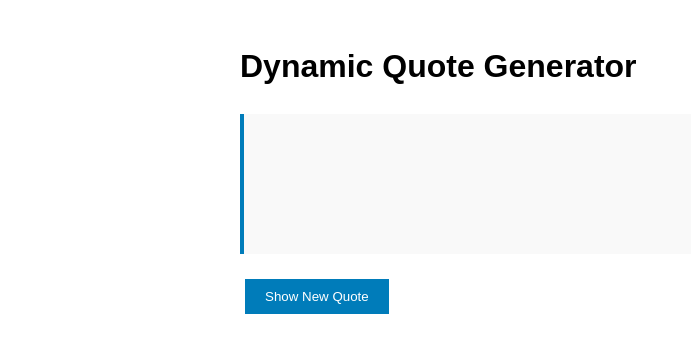
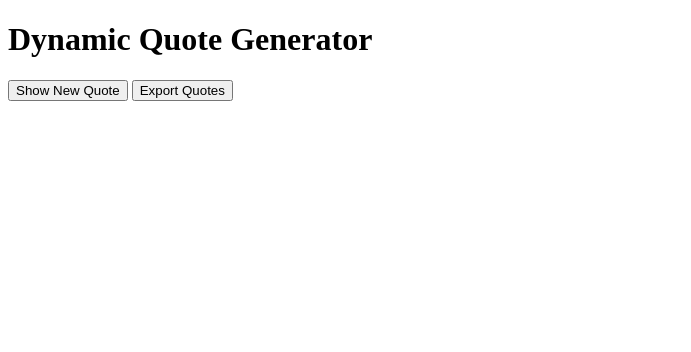
Before and after one commit to mumbosteve/alx_fe_javascript, a plain HTML site: page dom-manipulation/index.html in a window 1280 px wide. Shown: the whole page, without its empty margins (0-691 px from the left). Drawn offline with Linux system fonts and the light colour scheme.

Commit message:
First commit

```diff
--- a/dom-manipulation/index.html
+++ b/dom-manipulation/index.html
@@ -4,53 +4,15 @@
     <meta charset="UTF-8">
     <meta name="viewport" content="width=device-width, initial-scale=1.0">
     <title>Dynamic Quote Generator</title>
-    <style>
-        body {
-            font-family: Arial, sans-serif;
-            max-width: 800px;
-            margin: 0 auto;
-            padding: 20px;
-            line-height: 1.6;
-        }
-
-        #quoteDisplay {
-            background: #f9f9f9;
-            padding: 20px;
-            border-left: 4px solid #007cba;
-            margin: 20px 0;
-            min-height: 100px;
-        }
-
-        button {
-            background: #007cba;
-            color: white;
-            border: none;
-            padding: 10px 20px;
-            cursor: pointer;
-            margin: 5px;
-        }
-
-        button:hover {
-            background: #005a87;
-        }
-
-        input {
-            padding: 8px;
-            margin: 5px;
-            width: 300px;
-        }
-
-        h2 {
-            color: #333;
-            margin-top: 30px;
-        }
-    </style>
 </head>
 <body>
     <h1>Dynamic Quote Generator</h1>
     <div id="quoteDisplay"></div>
     <button id="newQuote">Show New Quote</button>
 
+    <!-- Add Export Quotes button -->
+    <button id="exportQuotes">Export Quotes</button>
+
     <script src="script.js"></script>
 </body>
 </html>
```
